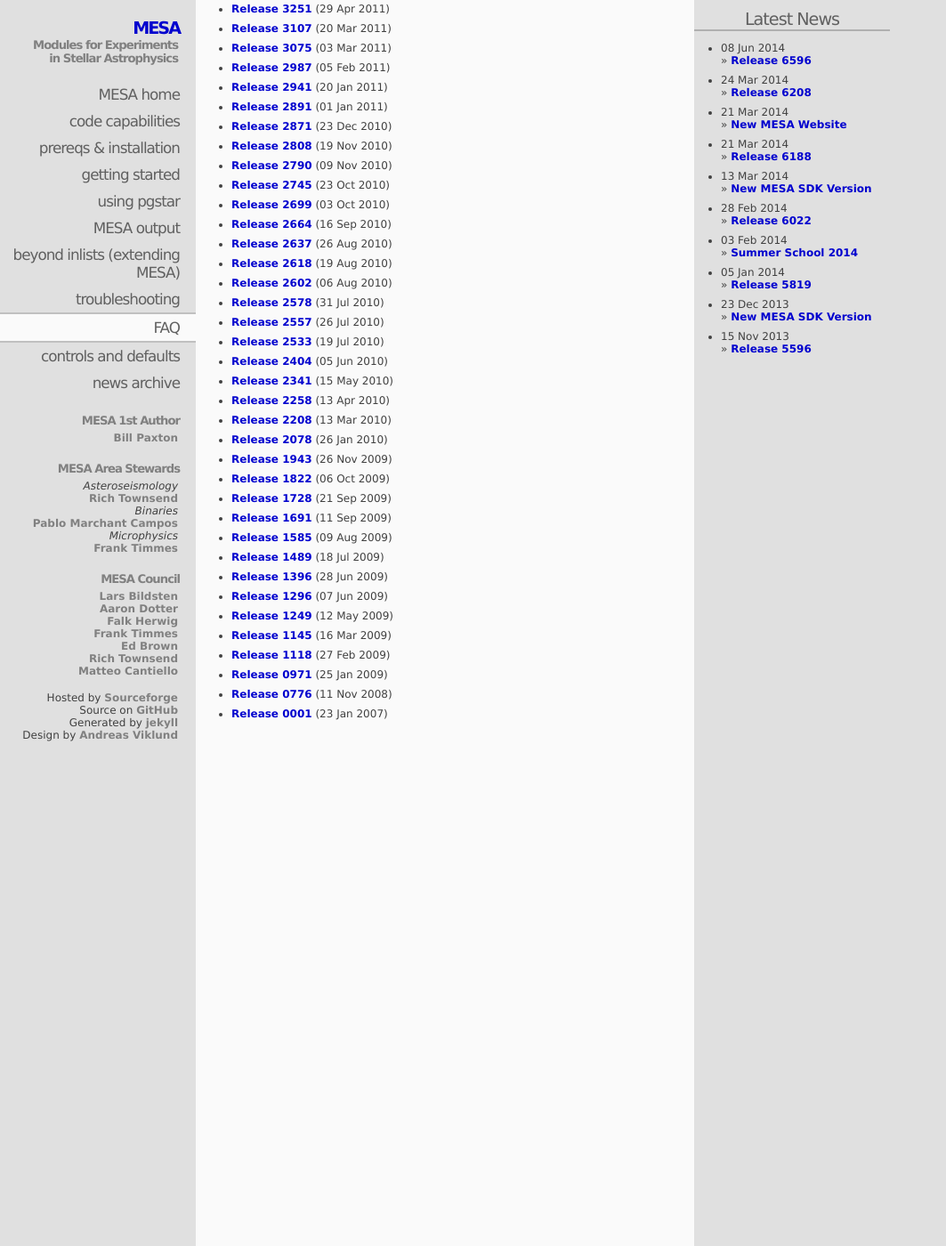
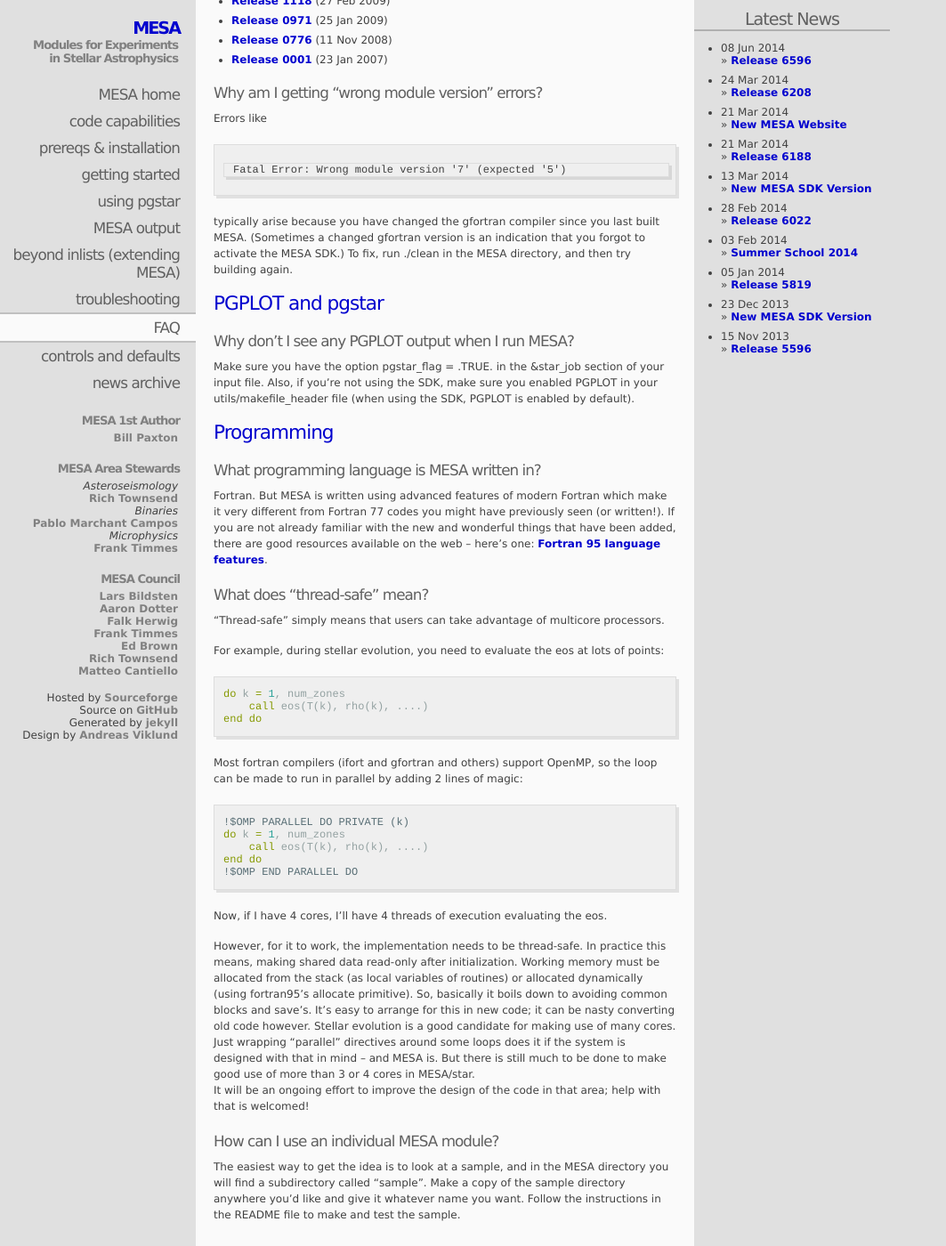
Before and after one commit to MESAHub/mesa-website, a Jekyll site: the page built from 08-faq.markdown, in a window 1280 px wide and 1400 px high, scrolled down 3090 px. Shown: the whole window at 89% size, without its empty margins (0-1063 px from the left). Built offline with Jekyll 4.4.1, drawn with Linux system fonts in a browser that asks for light colours; Markdown is read by kramdown in place of the engine named in the settings; some of the changed text lies outside the part shown.

```diff
--- a/07-troubleshooting.markdown
+++ b/07-troubleshooting.markdown
@@ -9,10 +9,16 @@ This page has information about troubleshooting MESA.
 
 ## Consult the FAQ
 
-Your first stop, especially if you're having a problem with
-installation, should be to consult the [MESA Forum FAQ][faq].
+Check to see if there is any information about your problem in the
+[MESA FAQ][faq].
 
-[faq]:http://mesastar.org/documentation/frequently-asked-questions
+[faq]:faq.html
+
+If you are using the MESA SDK and are having a problem with
+installation, you should also consult the [MESA SDK FAQ][sdkfaq].
+
+[sdkfaq]:http://mesastar.org/documentation/frequently-asked-questions
+
 
 ## Search the mesa-users mailing list archive
 
--- a/08-faq.markdown
+++ b/08-faq.markdown
@@ -3,12 +3,14 @@ layout: default
 title: FAQ
 permalink: faq.html
 ---
-# What are some frequently asked questions about MESA?
+
+# General Questions
+
 ## How do you say MESA?
 
 Say "MAY-sa".
 
-## Can I use the MESA logo in an presentation?
+## Can I use the MESA logo in a talk or presentation?
 
 Yes.  It is available in a variety of sizes for your convenience.
 
@@ -18,6 +20,68 @@ Yes.  It is available in a variety of sizes for your convenience.
 * [144 pt](/assets/logo/mesa_logo2_144pt.png)
 * [200 pt](/assets/logo/mesa_logo2_200pt.png)
 * [400 pt](/assets/logo/mesa_logo2_400pt.png)
+
+## What happens when an instrument paper is being written?
+
+The picture shows the intense authors hard at work making final edits.
+
+![writing the mesa paper](/assets/images/paper_session.jpg "Paper Session")
+
+A late night session working on the paper around Bill's dining room
+table with a projector, a makeshift screen, and ample red wine (left
+to right, Frank Timmes, Aaron Dotter, Falk Herwig, Lars Bildsten, and
+Bill Paxton).  Photo taken by Bill's patient wife, Kathlyn, who
+deserves a great deal of credit for the existence of MESA.
+
+
+# Prereqs & Installation
+
+## Can MESA be run on 32-bit machines?
+
+MESA is no longer supported on 32-bit systems.  This isn't by design;
+we simply haven't been able to get it to work!  So if you REALLY want
+to use an antique 32-bit system for MESA, you'll have to try to make
+it work yourself.
+
+## Which SVN revisions were MESA release versions?
+
+{% include releases.html %}
+
+
+## Why am I getting "wrong module version" errors?
+
+Errors like
+
+    Fatal Error: Wrong module version '7' (expected '5')
+
+typically arise because you have changed the gfortran compiler since
+you last built MESA.  (Sometimes a changed gfortran version is an
+indication that you forgot to activate the MESA SDK.)  To fix, run
+./clean in the MESA directory, and then try building again.
+
+
+# PGPLOT and pgstar
+
+## Why don't I see any PGPLOT output when I run MESA?
+
+Make sure you have the option pgstar\_flag = .TRUE. in the &star\_job
+section of your input file. Also, if you're not using the SDK, make
+sure you enabled PGPLOT in your utils/makefile_header file (when using
+the SDK, PGPLOT is enabled by default).
+
+
+# Programming
+
+## What programming language is MESA written in?
+
+Fortran.  But MESA is written using advanced features of modern
+Fortran which make it very different from Fortran 77 codes you might
+have previously seen (or written!).  If you are not already familiar
+with the new and wonderful things that have been added, there are good
+resources available on the web -- here's one:
+[Fortran 95 language features][Fortran].
+
+[Fortran]:http://en.wikipedia.org/wiki/Fortran_95_language_features
 
 ## What does "thread-safe" mean?
 
@@ -99,7 +134,3 @@ MESA directory you will find a subdirectory called “sample”. Make a
 copy of the sample directory anywhere you’d like and give it whatever
 name you want. Follow the instructions in the README file to make and
 test the sample.
-
-## Which SVN revisions were MESA release versions?
-
-{% include releases.html %}
```
Also changed, not shown: other parts of 08-faq.markdown (+0 -29 lines).
